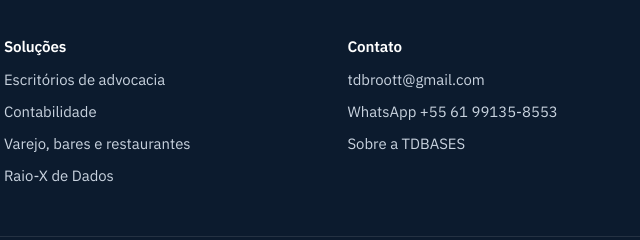
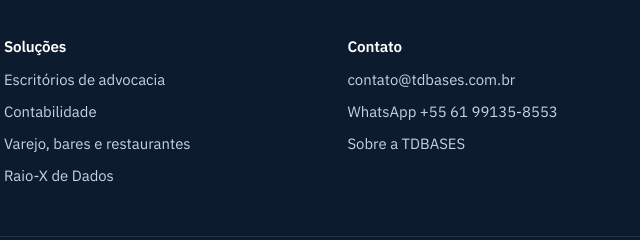
Before and after one commit to tdbroott/tdbases-site, a plain HTML site: page index.html in a window 1280 px wide. Shown: the part 3924-4164 px from the top of the page, 545-1185 px from the left. Drawn offline with nearby package versions, Linux system fonts and the light colour scheme.

Commit message:
Atualização do email corporativo nos arquivos

```diff
--- a/index.html
+++ b/index.html
@@ -240,7 +240,7 @@
 .legal p{max-width:none;margin-bottom:.5em}
 @media (max-width:760px){.foot-grid{grid-template-columns:1fr}}
 </style>
-<script type="application/ld+json">{"@context": "https://schema.org", "@type": "ProfessionalService", "name": "TDBASES", "legalName": "TDBASES CONSULTORIA EM TECNOLOGIA DA INFORMAÇÃO LTDA", "taxID": "66.785.647/0001-84", "url": "https://tdbases.com.br", "email": "tdbroott@gmail.com", "telephone": "+55-61-99135-8553", "areaServed": "BR", "founder": {"@type": "Person", "name": "Thales Dias Braga", "jobTitle": "Arquiteto e engenheiro de dados"}, "description": "Engenharia e arquitetura de dados para pequenas e médias empresas: diagnóstico, data warehouse, painéis de indicadores e governança de dados."}</script>
+<script type="application/ld+json">{"@context": "https://schema.org", "@type": "ProfessionalService", "name": "TDBASES", "legalName": "TDBASES CONSULTORIA EM TECNOLOGIA DA INFORMAÇÃO LTDA", "taxID": "66.785.647/0001-84", "url": "https://tdbases.com.br", "email": "contato@tdbases.com.br", "telephone": "+55-61-99135-8553", "areaServed": "BR", "founder": {"@type": "Person", "name": "Thales Dias Braga", "jobTitle": "Arquiteto e engenheiro de dados"}, "description": "Engenharia e arquitetura de dados para pequenas e médias empresas: diagnóstico, data warehouse, painéis de indicadores e governança de dados."}</script>
 </head>
 <body>
 <a class="skip" href="#conteudo">Pular para o conteúdo</a>
@@ -337,7 +337,7 @@
 <div><a class="brand" href="index.html"><svg width="30" height="30" viewBox="0 0 30 30" aria-hidden="true"><ellipse cx="15" cy="7" rx="11" ry="4" fill="none" stroke="#C2A064" stroke-width="2"/><path d="M4 7v16c0 2.2 4.9 4 11 4s11-1.8 11-4V7" fill="none" stroke="#C2A064" stroke-width="2"/><path d="M4 15c0 2.2 4.9 4 11 4s11-1.8 11-4" fill="none" stroke="#C2A064" stroke-width="2"/></svg><span class="brand-name">TDBASES</span></a>
 <p style="margin-top:16px">Engenharia e arquitetura de dados para pequenas e médias empresas, com o rigor de quem construiu dados para instituições que não podem errar.</p></div>
 <div><h4>Soluções</h4><ul><li><a href="advocacia.html">Escritórios de advocacia</a></li><li><a href="contabilidade.html">Contabilidade</a></li><li><a href="varejo-food-service.html">Varejo, bares e restaurantes</a></li><li><a href="contato.html">Raio-X de Dados</a></li></ul></div>
-<div><h4>Contato</h4><ul><li><a href="mailto:tdbroott@gmail.com">tdbroott@gmail.com</a></li><li><a href="https://wa.me/5561991358553" rel="noopener">WhatsApp +55 61 99135-8553</a></li><li><a href="sobre.html">Sobre a TDBASES</a></li></ul></div>
+<div><h4>Contato</h4><ul><li><a href="mailto:contato@tdbases.com.br">contato@tdbases.com.br</a></li><li><a href="https://wa.me/5561991358553" rel="noopener">WhatsApp +55 61 99135-8553</a></li><li><a href="sobre.html">Sobre a TDBASES</a></li></ul></div>
 </div>
 <div class="legal">
 <p>TDBASES CONSULTORIA EM TECNOLOGIA DA INFORMAÇÃO LTDA. CNPJ 66.785.647/0001-84.</p>
```
Also changed, not shown: advocacia.html (+1 -1 lines), contabilidade.html (+1 -1 lines), sobre.html (+1 -1 lines), varejo-food-service.html (+1 -1 lines).
